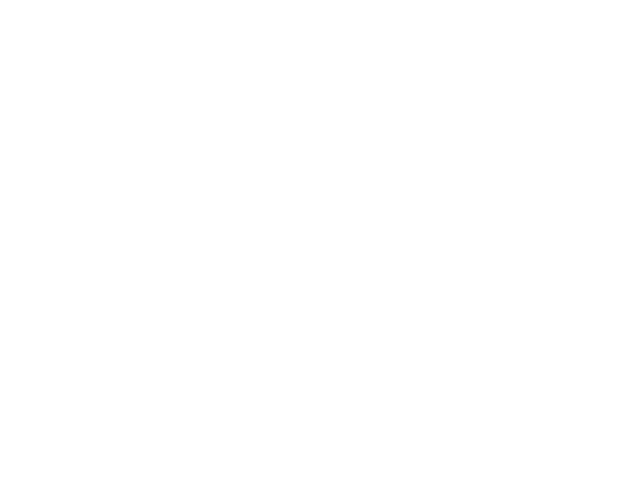
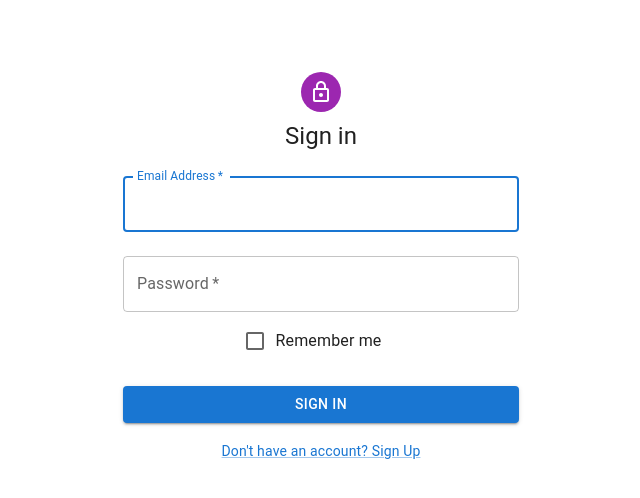
Before and after one commit to FranCHEVAL/ASI-2-Atelier-1-front-FMXM-racing-team, a React (Create React App) app: page / in a window 1280 px wide. Before the commit this address had no page. Shown: the top 498 px of the page, without its empty margins (319-959 px from the left). Built offline with nearby package versions, Linux system fonts and the light colour scheme.

Commit message:
Update Login and add to routing

```diff
--- a/src/App.jsx
+++ b/src/App.jsx
@@ -1,15 +1,16 @@
 import './App.css';
 import { BrowserRouter, Routes, Route } from "react-router-dom";
-import UserAddPages from './pages/UserAddPages';
-import Copyright from './components/Copyright';
+import AddUserPage from './pages/AddUserPage';
+import Login from './components/login/Login';
 
 function App() {
   return (
     <div className="App">
       <BrowserRouter>
         <Routes>
-          <Route path="/login" element={Copyright} />
-          <Route path="/user-add/" element={<UserAddPages />} />
+          <Route path="/" element={<Login/>}></Route>
+          <Route path="/login" element={<Login/>}/>
+          <Route path="/add-user" element={<AddUserPage />} />
         </Routes>
       </BrowserRouter>
     </div>
--- a/src/components/login/Login.jsx
+++ b/src/components/login/Login.jsx
@@ -17,7 +17,7 @@
 
 const defaultTheme = createTheme();
 
-export default function Login() {
+export function Login() {
   const handleSubmit = (event) => {
     event.preventDefault();
     const data = new FormData(event.currentTarget);
@@ -78,14 +78,11 @@
             >
               Sign In
             </Button>
-            <Grid container>
-              <Grid item xs>
-                <Link href="#" variant="body2">
-                  Forgot password?
-                </Link>
-              </Grid>
+            <Grid container
+            justifyContent="center"
+            alignItems="center">
               <Grid item>
-                <Link href="#" variant="body2">
+                <Link href="http://localhost:3000/add-user" variant="body2">
                   {"Don't have an account? Sign Up"}
                 </Link>
               </Grid>
@@ -96,3 +93,5 @@
     </ThemeProvider>
   );
 }
+
+export default Login;
--- a/src/pages/UserAddPages.jsx
+++ b/src/pages/AddUserPage.jsx
@@ -14,7 +14,7 @@
 
 const defaultTheme = createTheme();
 
-export function UserAddPages(props) {
+export function AddUserPage(props) {
 
   const handleSubmit = (event) => {
     event.preventDefault();
@@ -111,4 +111,4 @@
   );
 }
 
-export default UserAddPages;
+export default AddUserPage;
```
